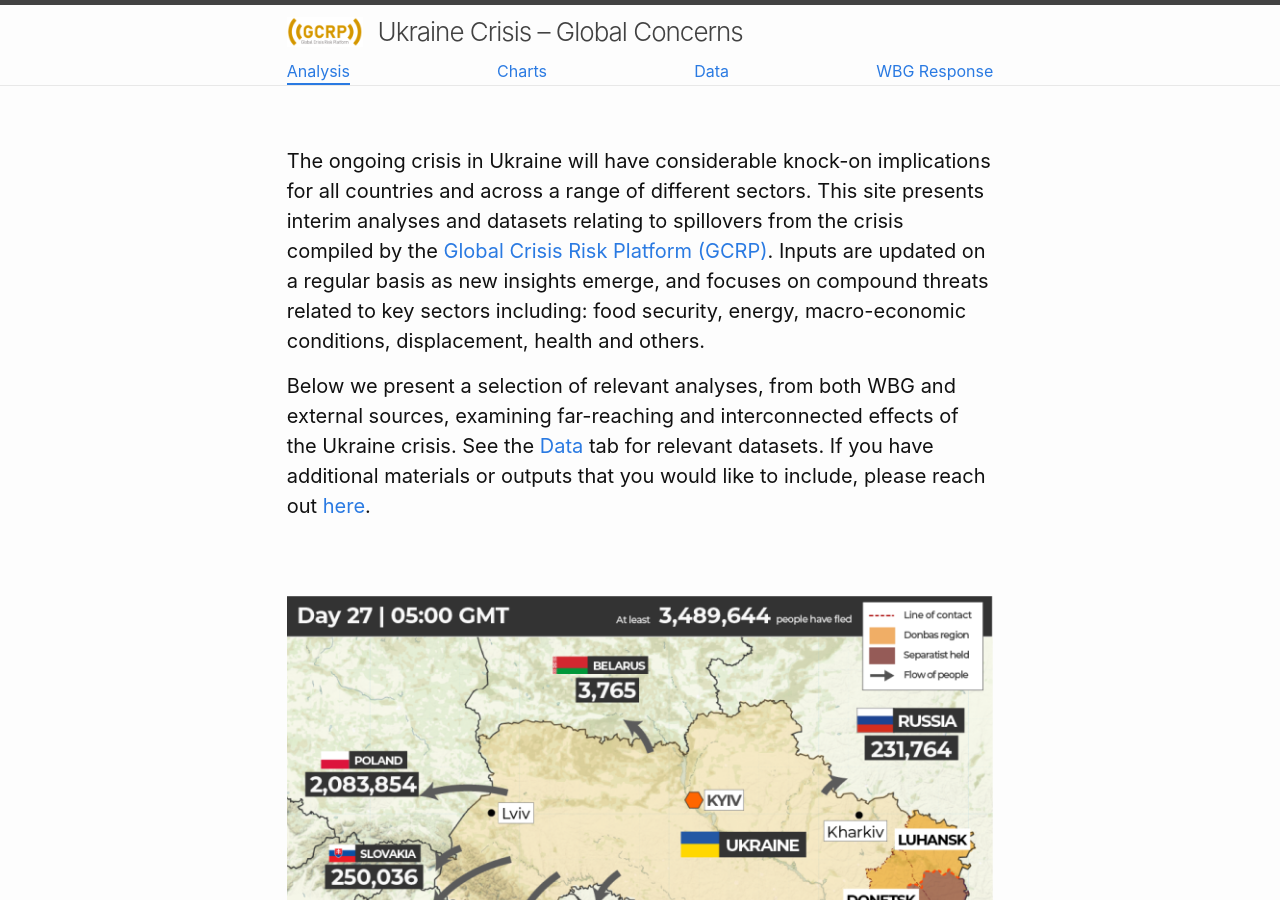
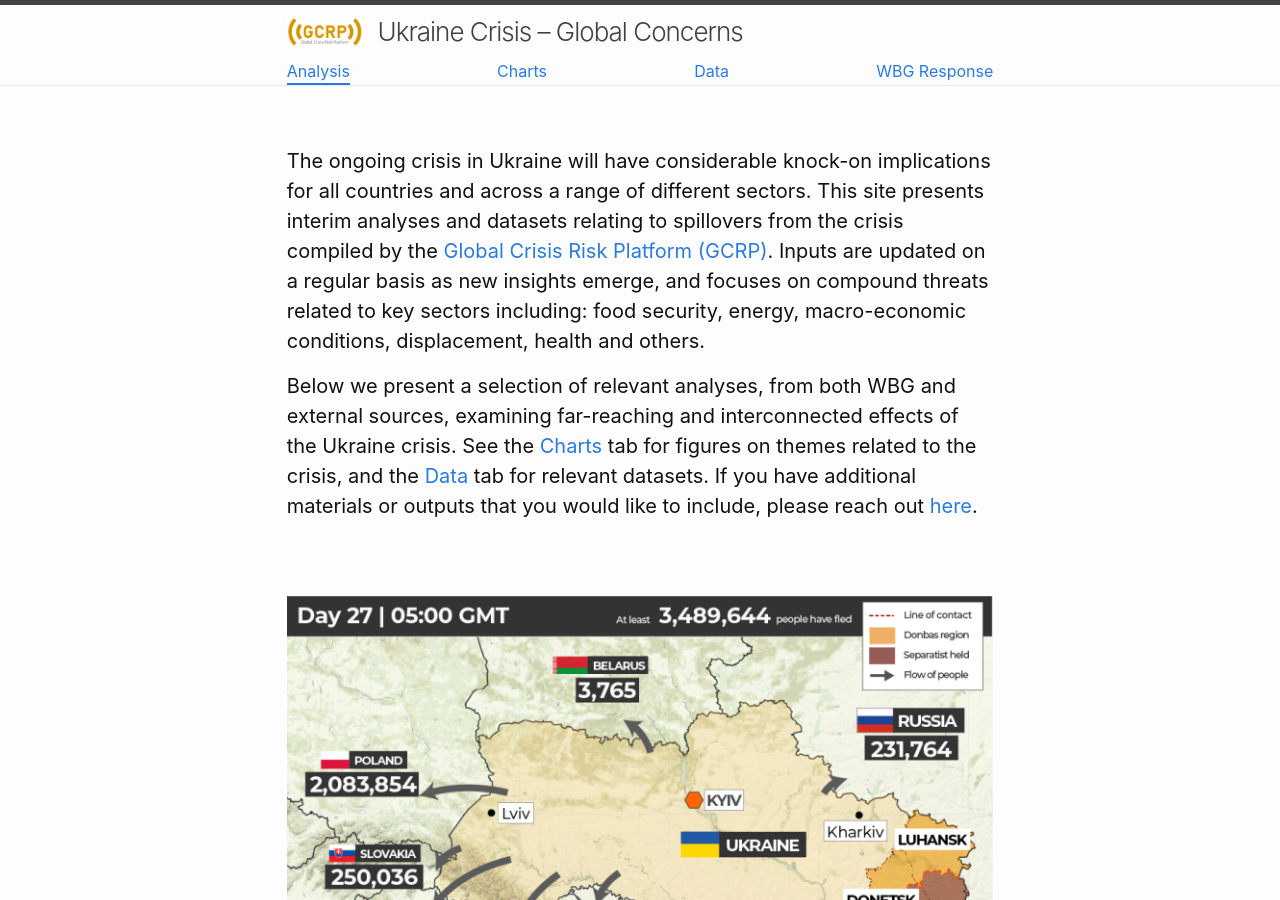
Before and after one commit to bennotkin/ukraine-corner, a Jekyll site: the page built from index.markdown, in a window 1280 px wide and 900 px high. Built offline with Jekyll 4.4.1, drawn with Linux system fonts in a browser that asks for light colours.

Commit message:
chart tab in into text

```diff
--- a/index.markdown
+++ b/index.markdown
@@ -12,7 +12,7 @@
 <div class="intro" markdown="1">
 The ongoing crisis in Ukraine will have considerable knock-on implications for all countries and across a range of different sectors. This site presents interim analyses and datasets relating to spillovers from the crisis compiled by the [Global Crisis Risk Platform (GCRP)](https://worldbankgroup.sharepoint.com/sites/wbsites/GCRP/Pages/index.aspx). Inputs are updated on a regular basis as new insights emerge, and focuses on compound threats related to key sectors including: food security, energy, macro-economic conditions, displacement, health and others.
 
-Below we present a selection of relevant analyses, from both WBG and external sources, examining far-reaching and interconnected effects of the Ukraine crisis. See the [Data]({{ baseurl }}/Data) tab for relevant datasets. If you have additional materials or outputs that you would like to include, please reach out <a class="u-email" href="mailto:bnotkin@worldbank.org">here</a>.
+Below we present a selection of relevant analyses, from both WBG and external sources, examining far-reaching and interconnected effects of the Ukraine crisis. See the [Charts]({{ baseurl }}/charts) tab for figures on themes related to the crisis, and the [Data]({{ baseurl }}/Data) tab for relevant datasets. If you have additional materials or outputs that you would like to include, please reach out <a class="u-email" href="mailto:bnotkin@worldbank.org">here</a>.
 </div>
 
 ![Displacement Map](assets/img/displacement-al-jazeera.png)
```
